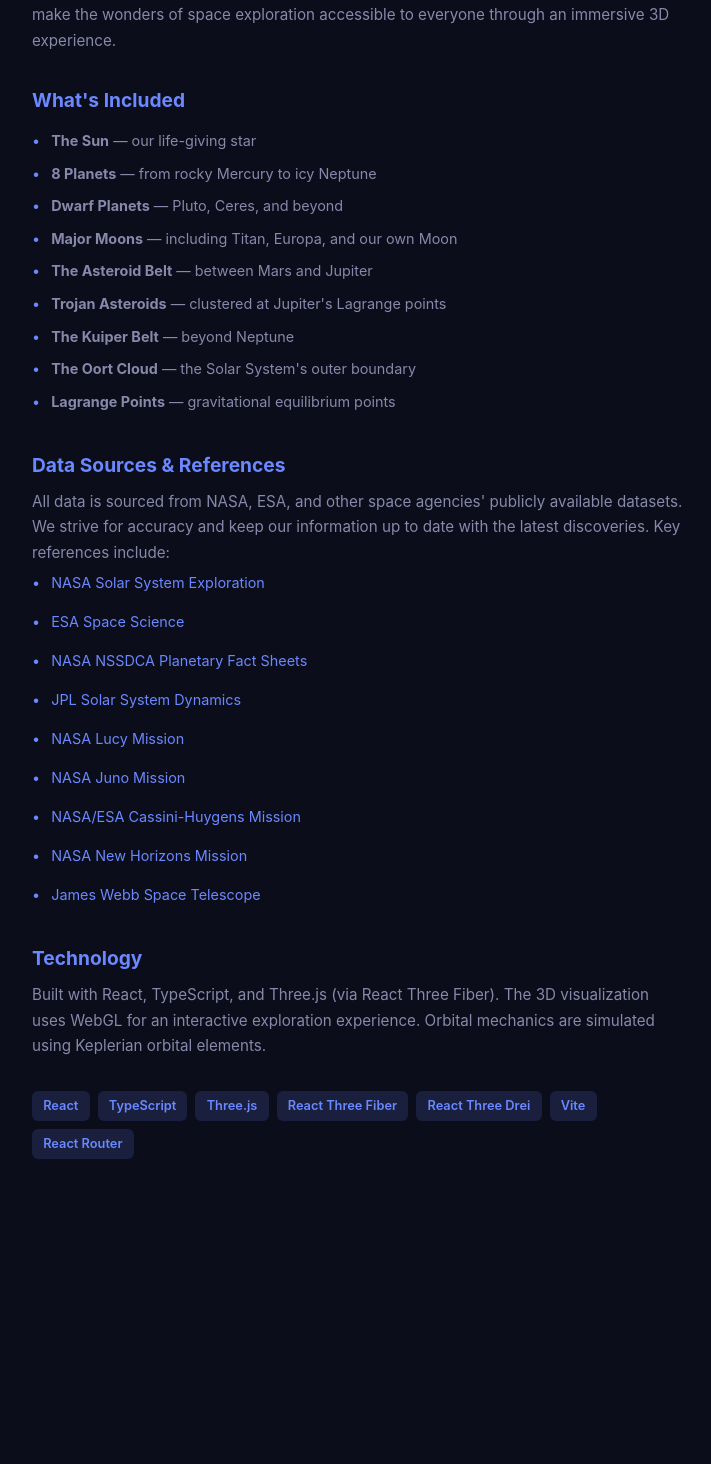
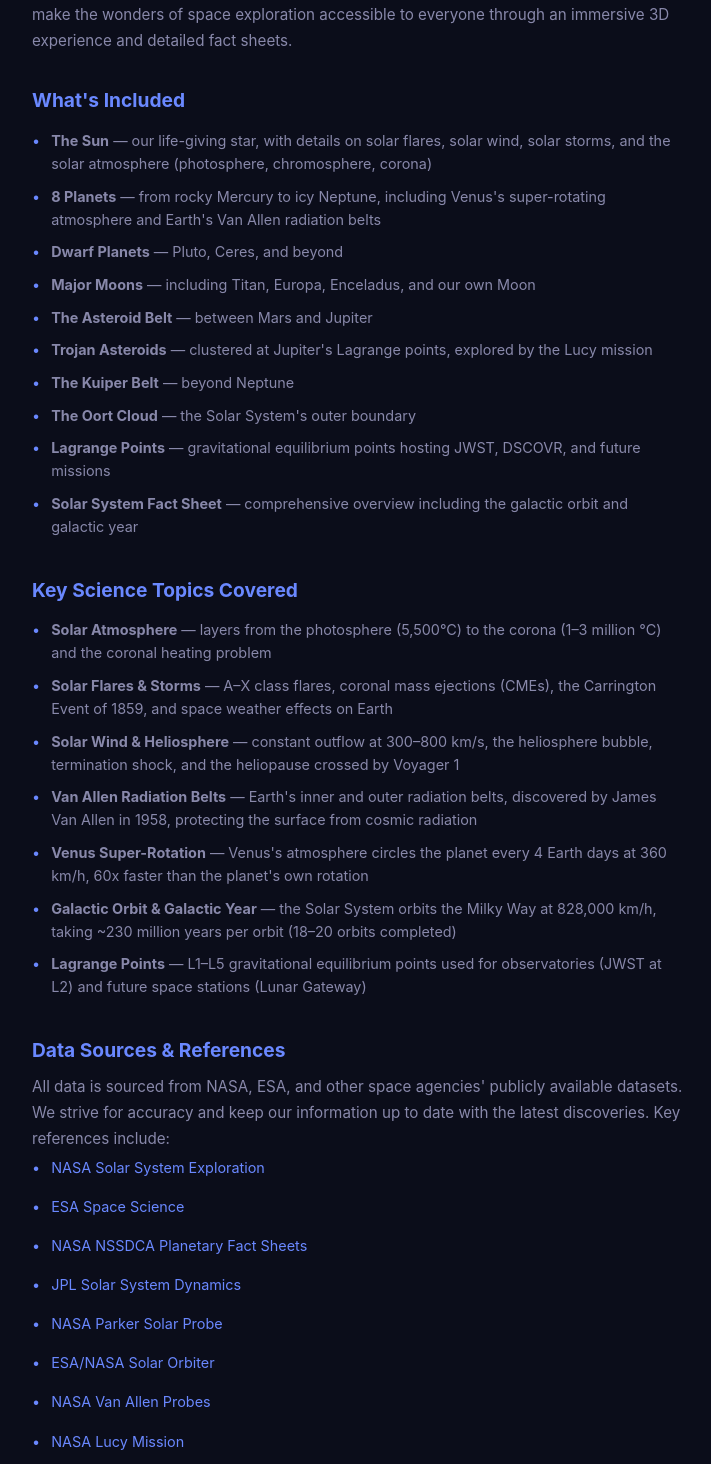
Before and after one commit to nirav-email81/solar-system-explorer, a React (Vite) app: page /about in a window 1280 px wide. Shown: the part 266-1730 px from the top of the page, without its empty margins (282-993 px from the left). Before the commit the page ends 1489 px from the top, so only its background shows below. Built offline with nearby package versions, Linux system fonts and the light colour scheme.

Commit message:
Update About page with new science topics and links, update DESIGN.md, prompt.txt for all new features

```diff
--- a/src/pages/About.tsx
+++ b/src/pages/About.tsx
@@ -10,22 +10,36 @@
             Solar Explorer is an interactive web application designed to share knowledge about
             our Solar System. From the Sun at its center to the distant Oort Cloud at its edge,
             we aim to make the wonders of space exploration accessible to everyone through an
-            immersive 3D experience.
+            immersive 3D experience and detailed fact sheets.
           </p>
         </section>
 
         <section className="about-section">
           <h2>What's Included</h2>
           <ul>
-            <li><strong>The Sun</strong> &mdash; our life-giving star</li>
-            <li><strong>8 Planets</strong> &mdash; from rocky Mercury to icy Neptune</li>
+            <li><strong>The Sun</strong> &mdash; our life-giving star, with details on solar flares, solar wind, solar storms, and the solar atmosphere (photosphere, chromosphere, corona)</li>
+            <li><strong>8 Planets</strong> &mdash; from rocky Mercury to icy Neptune, including Venus's super-rotating atmosphere and Earth's Van Allen radiation belts</li>
             <li><strong>Dwarf Planets</strong> &mdash; Pluto, Ceres, and beyond</li>
-            <li><strong>Major Moons</strong> &mdash; including Titan, Europa, and our own Moon</li>
+            <li><strong>Major Moons</strong> &mdash; including Titan, Europa, Enceladus, and our own Moon</li>
             <li><strong>The Asteroid Belt</strong> &mdash; between Mars and Jupiter</li>
-            <li><strong>Trojan Asteroids</strong> &mdash; clustered at Jupiter's Lagrange points</li>
+            <li><strong>Trojan Asteroids</strong> &mdash; clustered at Jupiter's Lagrange points, explored by the Lucy mission</li>
             <li><strong>The Kuiper Belt</strong> &mdash; beyond Neptune</li>
             <li><strong>The Oort Cloud</strong> &mdash; the Solar System's outer boundary</li>
-            <li><strong>Lagrange Points</strong> &mdash; gravitational equilibrium points</li>
+            <li><strong>Lagrange Points</strong> &mdash; gravitational equilibrium points hosting JWST, DSCOVR, and future missions</li>
+            <li><strong>Solar System Fact Sheet</strong> &mdash; comprehensive overview including the galactic orbit and galactic year</li>
+          </ul>
+        </section>
+
+        <section className="about-section">
+          <h2>Key Science Topics Covered</h2>
+          <ul>
+            <li><strong>Solar Atmosphere</strong> &mdash; layers from the photosphere (5,500°C) to the corona (1–3 million °C) and the coronal heating problem</li>
+            <li><strong>Solar Flares &amp; Storms</strong> &mdash; A–X class flares, coronal mass ejections (CMEs), the Carrington Event of 1859, and space weather effects on Earth</li>
+            <li><strong>Solar Wind &amp; Heliosphere</strong> &mdash; constant outflow at 300–800 km/s, the heliosphere bubble, termination shock, and the heliopause crossed by Voyager 1</li>
+            <li><strong>Van Allen Radiation Belts</strong> &mdash; Earth's inner and outer radiation belts, discovered by James Van Allen in 1958, protecting the surface from cosmic radiation</li>
+            <li><strong>Venus Super-Rotation</strong> &mdash; Venus's atmosphere circles the planet every 4 Earth days at 360 km/h, 60x faster than the planet's own rotation</li>
+            <li><strong>Galactic Orbit &amp; Galactic Year</strong> &mdash; the Solar System orbits the Milky Way at 828,000 km/h, taking ~230 million years per orbit (18–20 orbits completed)</li>
+            <li><strong>Lagrange Points</strong> &mdash; L1–L5 gravitational equilibrium points used for observatories (JWST at L2) and future space stations (Lunar Gateway)</li>
           </ul>
         </section>
 
@@ -41,11 +55,15 @@
             <li><a href="https://www.esa.int/Science_Exploration/Space_Science" target="_blank" rel="noopener noreferrer">ESA Space Science</a></li>
             <li><a href="https://nssdc.gsfc.nasa.gov/planetary/" target="_blank" rel="noopener noreferrer">NASA NSSDCA Planetary Fact Sheets</a></li>
             <li><a href="https://ssd.jpl.nasa.gov/" target="_blank" rel="noopener noreferrer">JPL Solar System Dynamics</a></li>
+            <li><a href="https://science.nasa.gov/mission/parker-solar-probe/" target="_blank" rel="noopener noreferrer">NASA Parker Solar Probe</a></li>
+            <li><a href="https://www.esa.int/Science_Exploration/Space_Science/Solar_Orbiter" target="_blank" rel="noopener noreferrer">ESA/NASA Solar Orbiter</a></li>
+            <li><a href="https://science.nasa.gov/mission/van-allen-probes/" target="_blank" rel="noopener noreferrer">NASA Van Allen Probes</a></li>
             <li><a href="https://nasa.gov/lucy" target="_blank" rel="noopener noreferrer">NASA Lucy Mission</a></li>
             <li><a href="https://science.nasa.gov/mission/juno/" target="_blank" rel="noopener noreferrer">NASA Juno Mission</a></li>
             <li><a href="https://science.nasa.gov/mission/cassini/" target="_blank" rel="noopener noreferrer">NASA/ESA Cassini-Huygens Mission</a></li>
             <li><a href="https://science.nasa.gov/mission/new-horizons/" target="_blank" rel="noopener noreferrer">NASA New Horizons Mission</a></li>
-            <li><a href="https://webb.nasa.gov/" target="_blank" rel="noopener noreferrer">James Webb Space Telescope</a></li>
+            <li><a href="https://science.nasa.gov/mission/webb/" target="_blank" rel="noopener noreferrer">James Webb Space Telescope</a></li>
+            <li><a href="https://science.nasa.gov/mission/voyager/" target="_blank" rel="noopener noreferrer">NASA Voyager Program</a></li>
           </ul>
         </section>
 
@@ -54,12 +72,13 @@
           <p>
             Built with React, TypeScript, and Three.js (via React Three Fiber).
             The 3D visualization uses WebGL for an interactive exploration experience.
-            Orbital mechanics are simulated using Keplerian orbital elements.
+            Orbital mechanics are simulated using Keplerian orbital elements with
+            elliptical paths, orbital inclination, and variable speed controls.
           </p>
         </section>
 
         <section className="about-section tech-stack">
-          {['React', 'TypeScript', 'Three.js', 'React Three Fiber', 'React Three Drei', 'Vite', 'React Router'].map(tech => (
+          {['React', 'TypeScript', 'Three.js', 'React Three Fiber', 'React Three Drei', 'Vite', 'React Router', 'WebGL', 'Keplerian Orbit Simulation'].map(tech => (
             <span key={tech} className="tech-badge">{tech}</span>
           ))}
         </section>
```
Also changed, not shown: prompt.txt, 1 other file (tests, documents, lock files or other folders).
